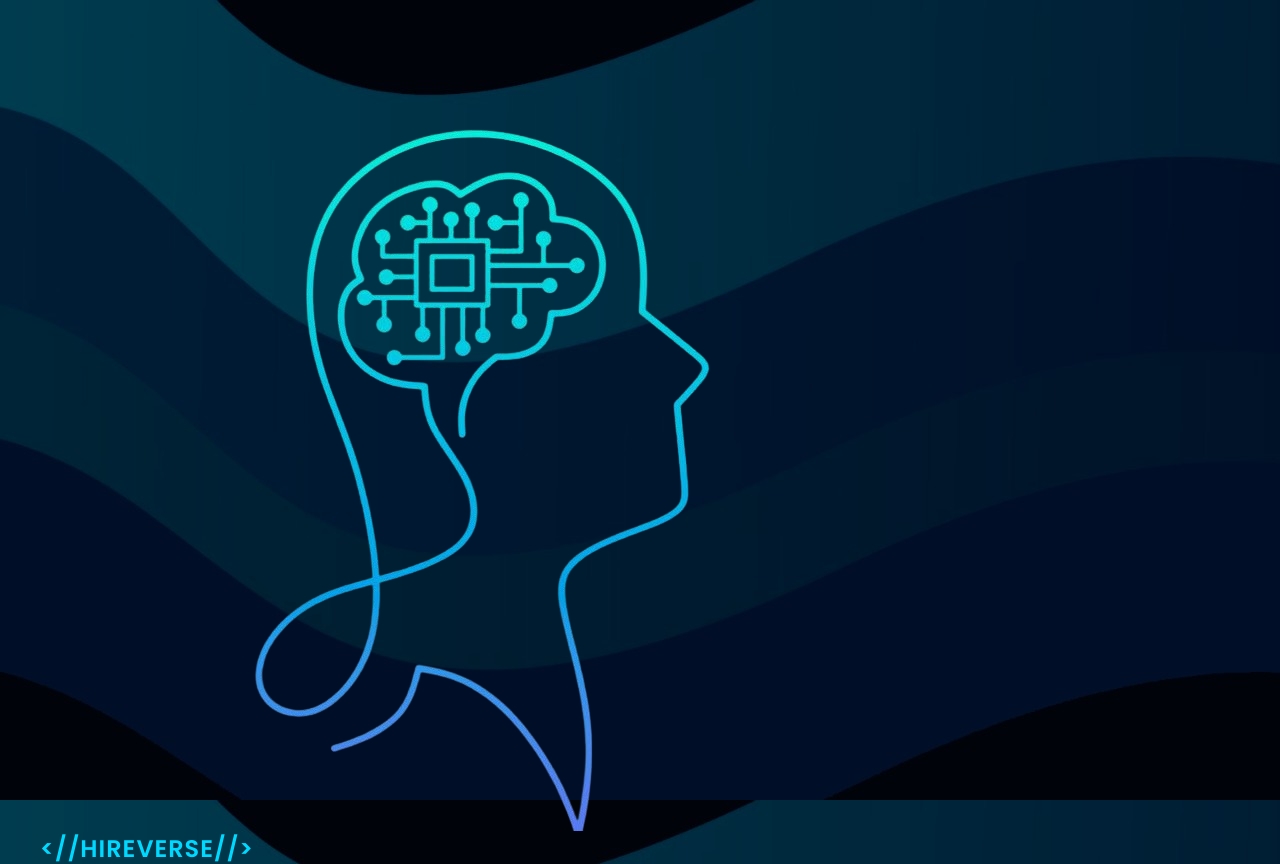
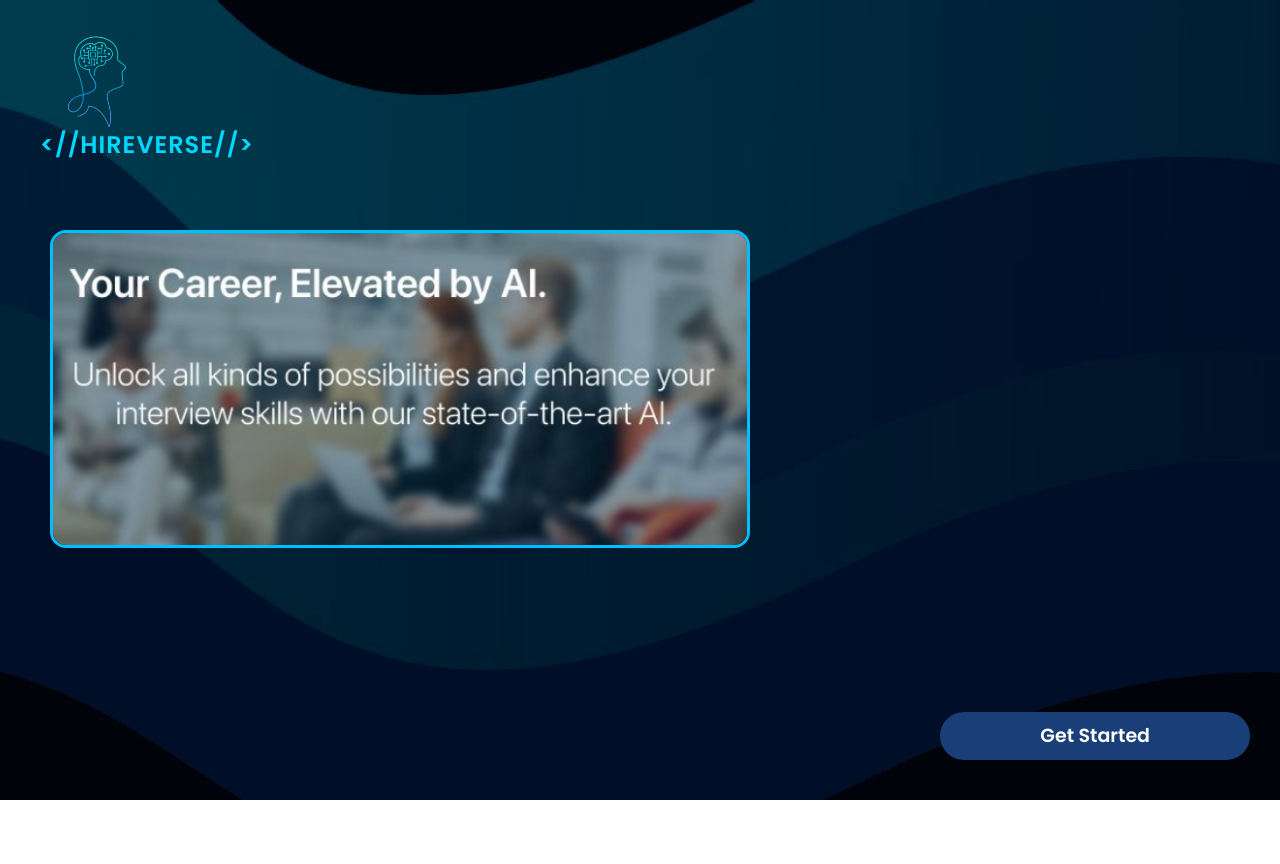
Before and after one commit to AhmedNasr23/hire-verse, a React (Vite) app: page / in a window 1280 px wide. Shown: the top 864 px of the page. After the commit the page ends 800 px from the top, so only its background shows below. Built offline with nearby package versions, Linux system fonts and the light colour scheme.

Commit message:
Add files via upload

```diff
--- a/src/index.css
+++ b/src/index.css
@@ -152,6 +152,20 @@
   justify-content: flex-start; /* Stick to top */
   padding: 40px;
   padding-top: 80px;       /* Space for navbar */
+}
+
+/* Logo (top-left corner) */
+.logo-container {
+  position: absolute;
+  top: 30px;
+  left: 40px;
+  z-index: 10;
+}
+
+.logo-img {
+  width: 120px;
+  height: auto;
+  object-fit: contain;
 }
 
 /* Top left brand name */
```
